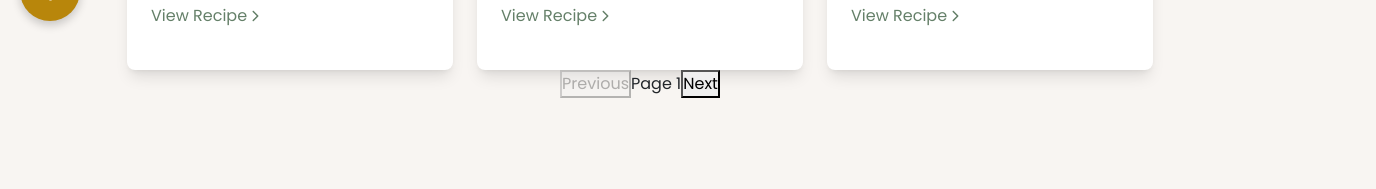
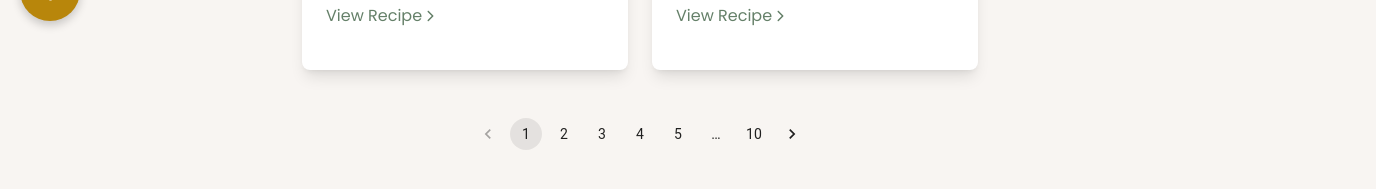
Before and after one commit to Yousefali37/Coffee-Community, a React (Vite) app: page /Coffee-Community/our-recipes in a window 1280 px wide. Shown: the part 759-948 px from the top of the page, 1376 px wide, since content can reach past the window. Built offline with nearby package versions, Linux system fonts and the light colour scheme; a small style sheet from the web is missing.

Commit message:
modified:   src/Header/Header.jsx 	modified:   src/Pages/Blog/Blog.jsx 	modified:   src/Pages/Recipes/Recipes.jsx

```diff
--- a/src/Header/Header.jsx
+++ b/src/Header/Header.jsx
@@ -27,7 +27,7 @@ function Header() {
                         Brew&apos;s of Anarchy
                     </Navbar.Brand>
                 </div>
-                <div className="col-6 d-flex justify-content-center">
+                <div className="d-flex justify-content-center">
                     <Navbar.Toggle
                         aria-controls="basic-navbar-nav"
                         onClick={() => setIsNavOpen(!isNavOpen)}
--- a/src/Pages/Blog/Blog.jsx
+++ b/src/Pages/Blog/Blog.jsx
@@ -1,3 +1,4 @@
+import { Pagination } from "@mui/material";
 import HeroSection from "../../Components/Hero Section/HeroSection";
 import BlogCard from './../../Components/Blog/Blog Card/BlogCard';
 import data from './Blog Data/BlogData.json';
@@ -5,21 +6,16 @@ import { useState } from "react";
 
 function Blog() {
     const [category, setCategory] = useState("all posts");
-    const [visibleCardsCount, setVisibleCardsCount] = useState(3);
+    const [blogsPerPage] = useState(4);
+    const [currentPage, setCurrentPage] = useState(1);
 
     const filteredBlogs = category === "all posts"
         ? data
         : data.filter(blog => blog.category.toLowerCase() === category);
 
-    const isMaxCardsVisible = filteredBlogs.length <= visibleCardsCount;
-
-    const handleLoadMore = () => {
-        setVisibleCardsCount(prevCount => prevCount + 3);
-    };
-
-    const handleLoadLess = () => {
-        setVisibleCardsCount(3);
-    };
+    const indexOfLastBlog = currentPage * blogsPerPage;
+    const indexOfFirstBlog = indexOfLastBlog - blogsPerPage;
+    const currentBlogs = filteredBlogs.slice(indexOfFirstBlog, indexOfLastBlog);
 
     return (
         <div className="d-flex flex-column cssanimation fadeIn">
@@ -34,7 +30,7 @@ function Blog() {
             {/* Blog Cards Grid */}
             <div className="container mt-5">
                 <div className="row justify-content-center g-4">
-                    {filteredBlogs.slice(0, visibleCardsCount).map((blog) => (
+                    {currentBlogs.map((blog) => (
                         <div key={blog.id} className="col-12 col-md-6 col-lg-4 d-flex justify-content-center cssanimation fadeIn">
                             <BlogCard
                                 id={blog.id}
@@ -48,12 +44,12 @@ function Blog() {
                         </div>
                     ))}
                 </div>
-                <div className="m-4">
-                    {!isMaxCardsVisible ? (
-                        <button onClick={handleLoadMore} className="see-more">See More</button>
-                    ) : (
-                        <button onClick={handleLoadLess} className="see-more">See Less</button>
-                    )}
+                <div className="d-flex justify-content-center align-items-center m-5">
+                    <Pagination
+                        count={Math.ceil(filteredBlogs.length / blogsPerPage)}
+                        page={currentPage}
+                        onChange={(event, value) => setCurrentPage(value)}
+                    />
                 </div>
             </div>
         </div>
--- a/src/Pages/Recipes/Recipes.jsx
+++ b/src/Pages/Recipes/Recipes.jsx
@@ -7,13 +7,14 @@ import './Recipes.css';
 import { FontAwesomeIcon } from '@fortawesome/react-fontawesome';
 import { faQuestion } from "@fortawesome/free-solid-svg-icons";
 import { useNavigate } from "react-router-dom";
+import { Pagination } from "@mui/material";
 
 function Recipes() {
 
     const navigate = useNavigate();
 
     const [currentPage, setCurrentPage] = useState(1);
-    const [recipesPerPage] = useState(3);
+    const [recipesPerPage] = useState(2);
 
     const [filters, setFilters] = useState({
         method: "",
@@ -45,18 +46,6 @@ function Recipes() {
         setCurrentPage(1);
     };
 
-    const handleNextPage = () => {
-        if (currentPage < Math.ceil(filteredRecipes.length / recipesPerPage)) {
-            setCurrentPage(currentPage + 1);
-        }
-    };
-
-    const handlePreviousPage = () => {
-        if (currentPage > 1) {
-            setCurrentPage(currentPage - 1);
-        }
-    };
-
     return (
         <div className="pb-5 recipes cssanimation fadeIn">
             <HeroSection
@@ -82,23 +71,16 @@ function Recipes() {
                     />
                 ))}
             </div>
-            <div className="pagination-controls mb-5">
-                <button
-                    className='pagination-button'
-                    onClick={handlePreviousPage}
-                    disabled={currentPage === 1}
-                >
-                    Previous
-                </button>
-                <span className="pagination-page">Page {currentPage}</span>
-                <button
-                    className='pagination-button'
-                    onClick={handleNextPage}
-                    disabled={currentPage === Math.ceil(filteredRecipes.length / recipesPerPage)}
-                >
-                    Next
-                </button>
+
+            <div className="d-flex justify-content-center align-items-center m-5">
+                <Pagination
+                    count={Math.ceil(filteredRecipes.length / recipesPerPage)}
+                    page={currentPage}
+                    onChange={(event, value) => setCurrentPage(value)}
+                />
             </div>
+
+
             <div className="floating-quiz" onClick={() => {
                 navigate('/quiz')
             }}>
```
